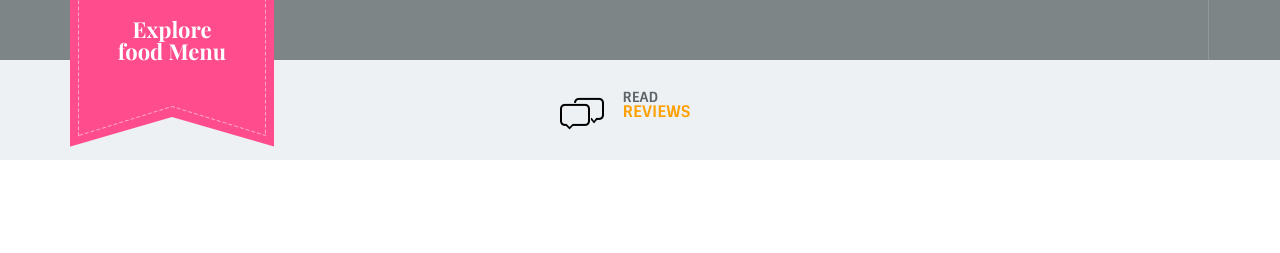
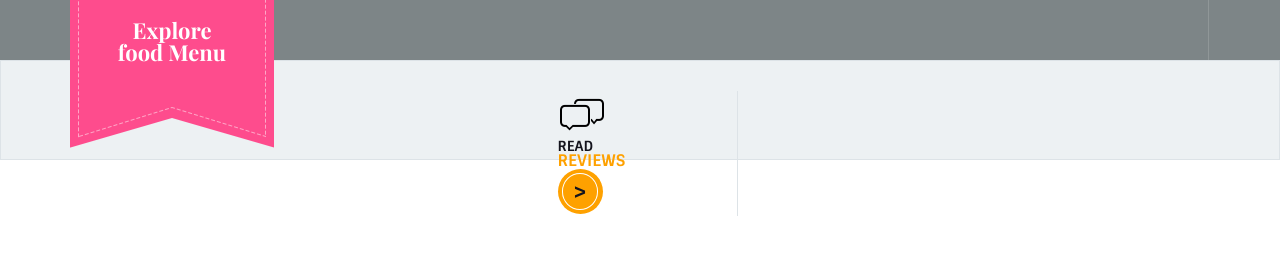
Before and after one commit to JulianaBasilio/luxury-restaurant, a website: page index.html in a window 1280 px wide. Shown: the part 395-648 px from the top of the page. Drawn offline with Linux system fonts and the light colour scheme.

Commit message:
estilizando a middle-bar

```diff
--- a/index.html
+++ b/index.html
@@ -118,20 +118,12 @@
                        </div>
                     </div>
 
-                    <div class="col-xs-2">
-                        <div class="row">
-                            <div class="col-xs-4">
-                                <img src="img/message-icon.png" alt="icon of message" class="message-icon">
-                            </div>
-                            <div class="col-xs-4">
-                                <p>READ <p class="orange">REVIEWS</p></p>
-                            </div>
-                            <div class="col-xs-4">
-
-                            </div>
-                        </div>
-
-
+                    <div class="col-xs-2 middle-bar__col1">
+                        <span class="message-icon">i</span>
+                        <p>READ <p class="orange">REVIEWS</p></p>
+                        <a href="" class="orange-button">
+                            <span>></span>
+                        </a>
                     </div>
 
                 </div>
--- a/src/scss/style.scss
+++ b/src/scss/style.scss
@@ -1,5 +1,7 @@
 @import "../../css/reset.css";
 @import "../../css/fonts.css";
+
+/* GENERAL */
 
 body {
     font-size: 14px;
@@ -14,6 +16,38 @@ h2 {
 
 .orange {
     color: #fea100;
+}
+
+.orange-button {
+    background: #fea100;
+    height: 45px;
+    width: 45px;
+    color: #14141d;
+    display: inline-block;
+    border-radius: 50%;
+    position: relative;
+    text-align: center;
+
+    span {
+        border: 1px solid #fff;
+        border-radius: 50%;
+        padding: 5px;
+        position: absolute;
+        font-size: 25px;
+        left: 9%;
+        right: 9%;
+        top: 4px;
+    }
+}
+
+/* ICONS */
+.message-icon {
+    background: url(../../img/message-icon.png) no-repeat;
+    background-size: contain;
+    width: 48px;
+    height: 48px;
+    text-indent: -9999px;
+    display: inline-block;
 }
 
 /*HEADER*/
@@ -152,6 +186,12 @@ h2 {
     font-family: 'Sintony Bold';
     font-size: 14px;
     padding-top: 30px;
+    color: #14141d;
+    border: 1px solid #dde3e7;
+
+    .middle-bar__col1 {
+        border-right: 1px solid #dde3e7;
+    }
 
     .orange {
         font-size: 16px;
```
Also changed, not shown: css/style.css, css/style.min.css.
